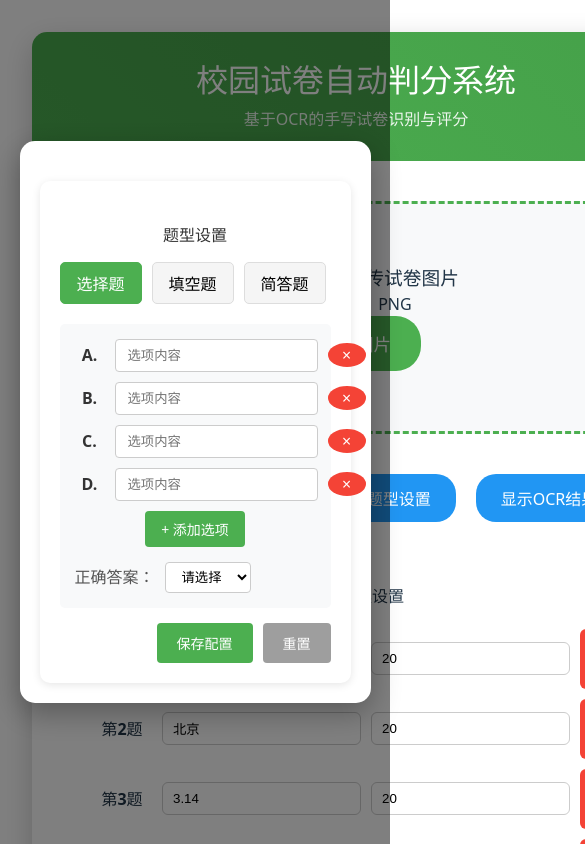
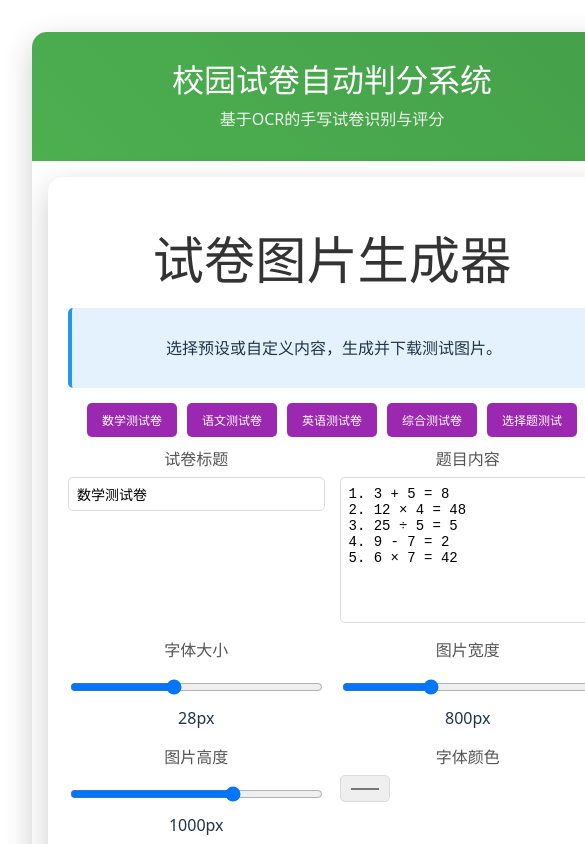
Before and after one commit to XiangTianzhen/Homework-Grading-System, a Vue app in the folder frontend/: page / in a window 390 px wide. Shown: the top 844 px of the page, 585 px wide, since content can reach past the window. Built offline with nearby package versions, Linux system fonts and the light colour scheme.

Commit message:
feat(frontend): 生成器首页常驻与双布局；题型弹窗默认关闭；等号下划线占位

```diff
--- a/frontend/src/App.vue
+++ b/frontend/src/App.vue
@@ -32,7 +32,7 @@ const standardAnswers = ref([
 const answerDetails = ref([])
 const selectedAreas = ref([])
 const questionTypes = ref({})
-const currentQuestionType = ref('choice')
+const currentQuestionType = ref(null)
 const showAreaSelector = ref(false)
 const showBatchUpload = ref(false)
 const showErrorBook = ref(false)
@@ -214,7 +214,11 @@ function saveToHistory() {
       <h1>校园试卷自动判分系统</h1>
       <p>基于OCR的手写试卷识别与评分</p>
     </div>
-    <div class="content">
+    <div class="content layout">
+      <div class="left-panel">
+        <TestImageGenerator />
+      </div>
+      <div class="right-panel">
         <div class="upload-section">
           <div class="upload-area" @click="triggerFileInput" @drop="handleDrop" @dragover.prevent @dragenter.prevent @dragenter="dragOver" @dragleave="dragLeave">
             <input type="file" ref="fileInput" @change="handleFileSelect" accept="image/*" class="file-input">
@@ -239,7 +243,6 @@ function saveToHistory() {
           <button class="btn" @click="gradePaper" :disabled="!ocrResult || loading">{{ loading ? '评分中...' : '开始评分' }}</button>
           <button class="btn" @click="showAreaSelector = true">区域框选</button>
           <button class="btn" @click="showBatchUpload = true">批量上传</button>
-        <button class="btn" @click="showGenerator = true">测试图片生成器</button>
         </div>
         <div class="btn-group">
           <button class="btn" @click="showErrorBook = true">错题本</button>
@@ -271,6 +274,7 @@ function saveToHistory() {
               :maxScore="d.maxScore"
               @add-to-error-book="addToErrorBook"
             />
+          </div>
         </div>
       </div>
     </div>
@@ -310,12 +314,7 @@ function saveToHistory() {
       </div>
     </div>
   </div>
-  <!-- 测试图片生成器模态框 -->
-  <div v-if="showGenerator" class="modal-overlay" @click="showGenerator = false">
-    <div class="modal-content" @click.stop>
-      <TestImageGenerator />
-    </div>
-  </div>
+
 </template>
 
 <style scoped>
@@ -326,6 +325,8 @@ body { font-family: 'Microsoft YaHei', Arial, sans-serif }
 .header h1 { font-size: 2em; margin-bottom: 10px }
 .header p { font-size: 1em; opacity: .9 }
 .content { padding: 40px }
+.layout { display: grid; grid-template-columns: 1.2fr 1fr; gap: 24px; align-items: start }
+.left-panel, .right-panel { min-width: 0 }
 .upload-section { text-align: center; margin-bottom: 40px }
 .upload-area { border: 3px dashed #4CAF50; border-radius: 15px; padding: 60px 20px; background: #f8f9fa; transition: .3s; cursor: pointer }
 .upload-area:hover { background: #e8f5e8; border-color: #45a049 }
@@ -371,4 +372,23 @@ body { font-family: 'Microsoft YaHei', Arial, sans-serif }
   overflow-y: auto;
   box-shadow: 0 10px 30px rgba(0,0,0,0.3);
 }
+
+/* 手机端布局 */
+@media (max-width: 768px) {
+  .layout { display: block }
+  .content { padding: 16px }
+  .upload-area { padding: 30px 12px }
+  .preview-image { max-height: 260px }
+  .btn { padding: 10px 18px; border-radius: 16px }
+}
+
+/* 4K大屏适配 */
+@media (min-width: 2560px) {
+  .container { max-width: 2200px }
+  .header h1 { font-size: clamp(2.2em, 1.6vw, 3em) }
+  .header p { font-size: clamp(1.1em, 1vw, 1.6em) }
+  .upload-area { padding: 80px 30px }
+  .preview-image { max-height: 600px }
+  .btn { font-size: clamp(1em, 0.9vw, 1.4em); padding: 16px 28px }
+}
 </style>
--- a/frontend/src/components/TestImageGenerator.vue
+++ b/frontend/src/components/TestImageGenerator.vue
@@ -104,6 +104,26 @@ function generatePaper() {
   const lineSpacing = fontSize.value * lineHeight.value
   lines.forEach(line => {
     const maxWidth = canvas.width - 100
+    const eqIdx = line.indexOf('=')
+    if (eqIdx !== -1) {
+      const before = line.slice(0, eqIdx + 1).trim()
+      ctx.fillText(before, 50, y)
+      const xStart = 50 + ctx.measureText(before).width + 12
+      const placeholderWidth = Math.max(120, Math.min(maxWidth * 0.35, fontSize.value * 6))
+      const segCount = 3
+      const segWidth = (placeholderWidth - (segCount - 1) * 12) / segCount
+      const baselineY = y + fontSize.value - 6
+      ctx.strokeStyle = textColor.value
+      ctx.lineWidth = 2
+      for (let s = 0; s < segCount; s++) {
+        const sx = xStart + s * (segWidth + 12)
+        ctx.beginPath()
+        ctx.moveTo(sx, baselineY)
+        ctx.lineTo(sx + segWidth, baselineY)
+        ctx.stroke()
+      }
+      y += lineSpacing
+    } else {
       const words = line.split('')
       let currentLine = ''
       for (let i = 0; i < words.length; i++) {
@@ -120,6 +140,7 @@ function generatePaper() {
       if (currentLine) {
         ctx.fillText(currentLine, 50, y)
         y += lineSpacing
+      }
     }
   })
   addDecorations(ctx, canvas.width, canvas.height, textColor.value)
```
Also changed, not shown: 2 other files (tests, documents, lock files or other folders). Lines whose indentation alone changed are shown as unchanged.
